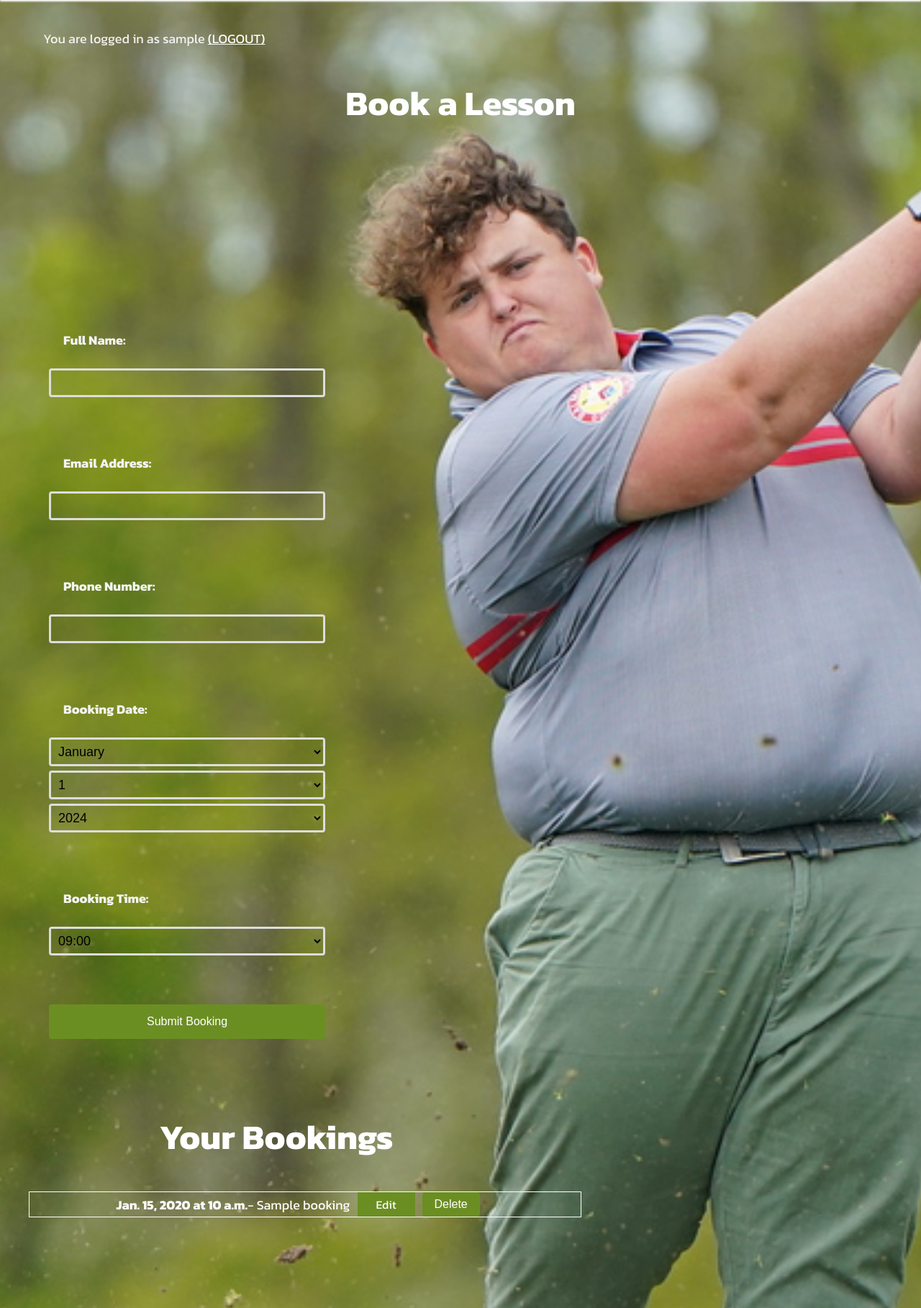
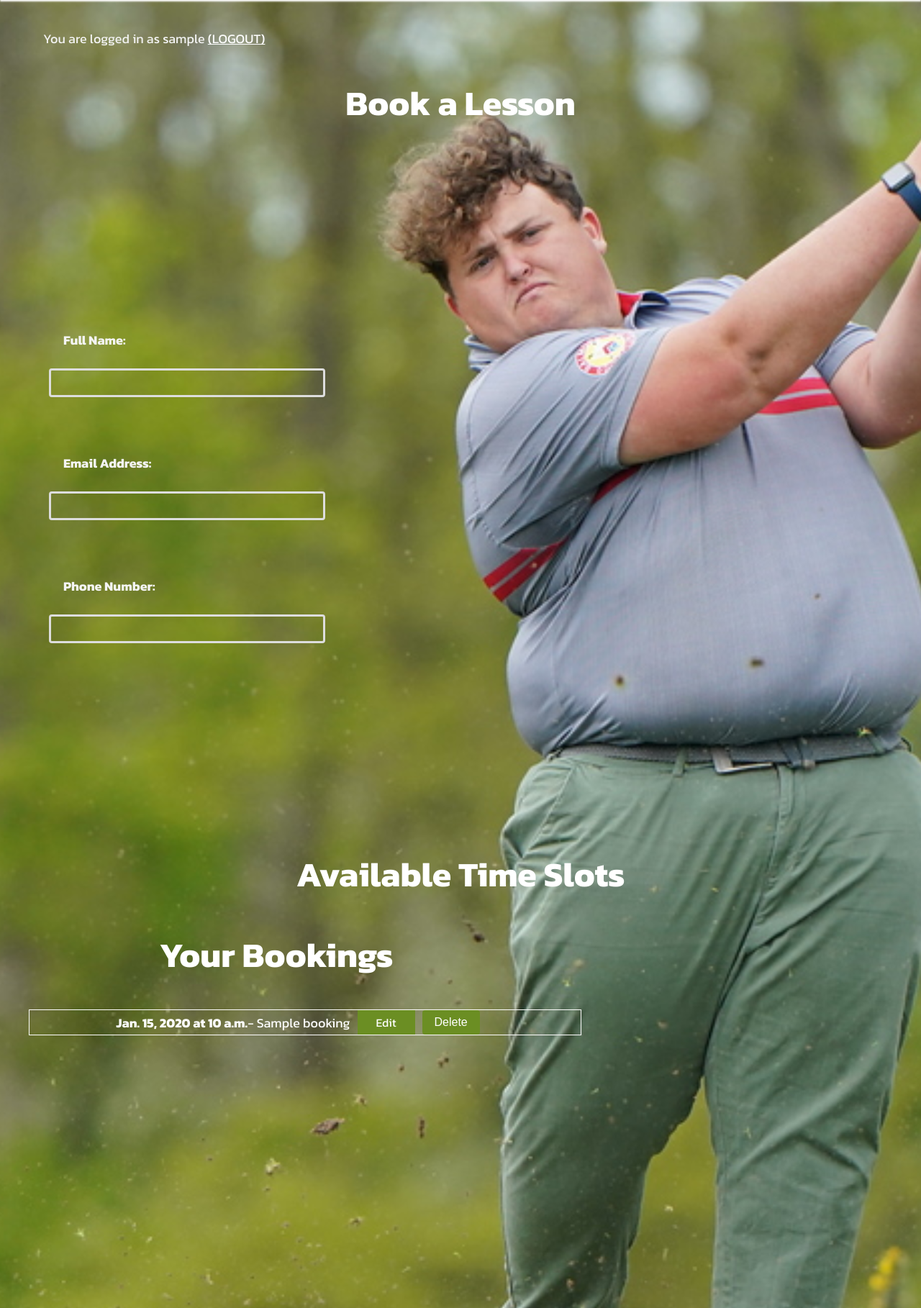
Before and after one commit to Code-Institute-Submissions/learn_golf_booking, a Django app: page /lessons/book/ in a window 1280 px wide. Shown: the part 102-1920 px from the top of the page at 72% size. Run offline with Django 5.2, Linux system fonts and the light colour scheme; a user stored in the database is signed in; tables that the repository leaves empty hold one stand-in row (values such as "Sample post"); some libraries are stand-ins or nearby versions.

Commit message:
Add booking calendar

```diff
--- a/codestar/settings.py
+++ b/codestar/settings.py
@@ -45,6 +45,7 @@
     'django.contrib.staticfiles',
     'lessons',
     'accounts',
+
 ]
 
 AUTH_USER_MODEL = 'auth.User'
--- a/codestar/urls.py
+++ b/codestar/urls.py
@@ -21,5 +21,5 @@
     path('admin/', admin.site.urls),
     path('accounts/', include('accounts.urls')),
     path('lessons/', include('lessons.urls')),
-
+    path('', include('lessons.urls')),
 ]
--- a/lessons/forms.py
+++ b/lessons/forms.py
@@ -6,15 +6,9 @@
 class BookingForm(forms.ModelForm):
     class Meta:
         model = Booking
-        fields = ['name', 'email', 'phone', 'date', 'time']
+        fields = ['name', 'email', 'phone',]
         labels = {
             'name': 'Full Name',
             'email': 'Email Address',
             'phone': 'Phone Number',
-            'date': 'Booking Date',
-            'time': 'Booking Time'
         }
-        widgets = {
-            'date': forms.SelectDateWidget,
-            'time': forms.Select(choices=TIME_CHOICES),
-        }
--- a/lessons/templates/lessons/book_lessons.html
+++ b/lessons/templates/lessons/book_lessons.html
@@ -32,22 +32,27 @@
 
         <h2>{% if editing %}Edit Booking{% else %}Book a Lesson{% endif %}</h2>
 
-        <form method="POST"
-            action="{% if editing %}{% url 'booking_update' booking_id %}{% else %}{% url 'book_lessons' %}{% endif %}">
+        <form method="POST" id="bookingForm"
+            action="{% if editing and booking_id %}{% url 'booking_update' booking_id %}{% else %}{% url 'book_lessons' %}{% endif %}">
             {% csrf_token %}
+            {{ form.non_field_errors }}
             {{ form.as_p }}
-            <button type="submit" id="submit-booking">
-                {% if editing %}Update Booking{% else %}Submit Booking{% endif %}
+            <input type="hidden" id="selected_date" name="selected_date" value="{{ form.date.value|default:'' }}">
+            <input type="hidden" id="selected_time" name="selected_time" value="{{ form.time.value|default:'' }}">
+            {% if editing %}<button>Update Booking</button>{% endif %}
             </button>
         </form>
+        <div id="calendar" class="{% if not editing %}hidden-calendar{% endif %}"></div>
+        <div id="time-slots">
+            <h2>Available Time Slots</h2>
+            <ul id="time-slot-list"></ul>
+        </div>
 
         {% else %}
         <a href="{% url 'signin' %}">Login</a> / <a href="{% url 'register' %}">Register</a>
         <p>You must be logged in to make a booking.</p>
         {% endif %}
-    </section>
 
-    <section>
         <h2 id="bookings-heading">Your Bookings</h2>
         {% if bookings %}
         <ul>
@@ -68,9 +73,8 @@
         <div class="modal-content">
             <span class="close" onclick="closeModal()">&times;</span>
             <p id="confirm-delete">Are you sure you want to delete this booking?</p>
-            <form id="deleteForm" method="post" action="{% url 'book_lessons' %}">
+            <form id="deleteForm" method="post" action="">
                 {% csrf_token %}
-                <input type="hidden" name="delete_booking_id" id="delete_booking_id">
                 <button type="submit">Yes, Delete</button>
                 <button type="button" onclick="closeModal()">Cancel</button>
             </form>
@@ -106,6 +110,7 @@
         </ul>
     </footer>
 
+    <script src='https://cdn.jsdelivr.net/npm/fullcalendar@6.1.15/index.global.min.js'></script>
     <script src="{% static 'js/script.js' %}"></script>
     <script src="https://kit.fontawesome.com/856dbb2edf.js" crossorigin="anonymous"></script>
 </body>
--- a/lessons/urls.py
+++ b/lessons/urls.py
@@ -1,4 +1,4 @@
-from django.urls import path
+from django.urls import path, reverse
 from . import views
 
 urlpatterns = [
@@ -7,4 +7,5 @@
     path('booking/<int:booking_id>/delete/', views.booking_delete, name='booking_delete'),
     path('success/', views.success, name='success'),
     path('', views.home, name='home'),
+    path('available-slots/', views.available_slots, name='available_slots'),
 ]
--- a/lessons/views.py
+++ b/lessons/views.py
@@ -1,73 +1,86 @@
+import json
+from django.http import JsonResponse, HttpResponseBadRequest
 from django.shortcuts import render, redirect, get_object_or_404
+from django.utils.dateparse import parse_date
 from django.contrib.auth.decorators import login_required
+from django.views.decorators.http import require_GET, require_http_methods
+from django.core.exceptions import ValidationError
 from .forms import BookingForm
 from .models import Booking
+from datetime import datetime, timedelta
+from django.utils.timezone import make_aware
+
+def available_slots(request):
+    date_str = request.GET.get('date')
+    date = parse_date(date_str)
+
+    if date:
+        booked_times = Booking.objects.filter(date=date).values_list('time', flat=True)
+        all_times = [
+            "09:00", "10:00", "11:00", "12:00", "13:00",
+            "14:00", "15:00", "16:00", "17:00"
+        ]
+        booked_times = [bt.strftime('%H:%M') for bt in booked_times]
+
+        available_times = [time for time in all_times if time not in booked_times]
+        return JsonResponse(available_times, safe=False)
+    else:
+        return JsonResponse([], safe=False)
+
+@require_http_methods(["GET", "POST"])
+def book_lessons(request):
+    if request.method == 'POST':
+        form = BookingForm(request.POST)
+        selected_date = request.POST.get('selected_date')
+        selected_time = request.POST.get('selected_time')
+
+        if form.is_valid() and selected_date and selected_time:
+            booking = form.save(commit=False)
+            booking.date = selected_date
+            booking.time = selected_time
+            booking.user = request.user
+
+            try:
+                booking.full_clean()
+                booking.save()
+                return redirect('success')
+            except ValidationError as e:
+                form.add_error(None, e)
+
+        bookings = Booking.objects.filter(user=request.user)
+        return render(request, 'lessons/book_lessons.html', {'form': form, 'bookings': bookings, 'error': 'Date and time must be selected.'})
+
+    else:
+        form = BookingForm()
+        bookings = Booking.objects.filter(user=request.user)
+        return render(request, 'lessons/book_lessons.html', {'form': form, 'bookings': bookings})
 
 @login_required
-def book_lessons(request):
-    if request.method == 'POST':
-        if 'delete_booking_id' in request.POST:
-            booking_id = request.POST.get('delete_booking_id')
-            booking_to_delete = get_object_or_404(Booking, id=booking_id, user=request.user)
-            booking_to_delete.delete()
-            return redirect('book_lessons')
-        else:
-            if 'booking_id' in request.POST:
-                booking = get_object_or_404(Booking, id=request.POST['booking_id'], user=request.user)
-                form = BookingForm(request.POST, instance=booking)
-            else:
-                form = BookingForm(request.POST)
-
-            if form.is_valid():
-                booking = form.save(commit=False)
-                booking.user = request.user
-                booking.save()
-                return redirect('book_lessons')
-    else:
-        form = BookingForm()
-
-    bookings = Booking.objects.filter(user=request.user)
-
-    return render(request, 'lessons/book_lessons.html', {
-        'form': form,
-        'bookings': bookings,
-    })
-def home(request):
-    return render(request, 'book_lessons.html')
-
 def success(request):
     return render(request, 'lessons/success.html')
+
+def home(request):
+    return render(request, 'lessons/book_lessons.html')
 
 @login_required
 def booking_update(request, booking_id):
     booking = get_object_or_404(Booking, id=booking_id, user=request.user)
+    form = BookingForm(request.POST or None, instance=booking)
+    if request.method == "POST" and form.is_valid():
+        form.save()
+        return redirect('book_lessons')
+    return render(request, 'lessons/book_lessons.html', {'form': form, 'editing': True})
 
-    if request.method == "POST":
-        form = BookingForm(request.POST, instance=booking)
-        if form.is_valid():
-            form.save()
-            return redirect('book_lessons')  #
-    else:
-        form = BookingForm(instance=booking)
-
-    return render(request, 'lessons/book_lessons.html', {
-        'form': form,
-        'editing': True,
-        'booking_id': booking_id,
-        'bookings': Booking.objects.filter(user=request.user),
-    })
 @login_required
 def booking_delete(request, booking_id):
     booking = get_object_or_404(Booking, id=booking_id, user=request.user)
 
     if request.method == "POST":
-        if 'confirm_delete' in request.POST:
-            booking.delete()
-            return redirect('book_lessons')
+        booking.delete()
+        return redirect('book_lessons')
 
-    bookings = Booking.objects.filter(user=request.user)
     return render(request, 'lessons/book_lessons.html', {
-        'bookings': bookings,
+        'bookings': Booking.objects.filter(user=request.user),
         'delete_confirmation': True,
-        'booking_to_delete': booking,
+        'booking_to_delete': booking
     })
--- /dev/null
+++ b/package.json
@@ -0,0 +1,5 @@
+{
+  "dependencies": {
+    "fullcalendar": "^6.1.15"
+  }
+}
--- a/static/css/style.css
+++ b/static/css/style.css
@@ -335,6 +335,59 @@
     font-size: x-large;
     margin: 0;
 }
+
+/* Booking Calender */
+
+#calendar {
+    min-height: 800px;
+    width: 100%;
+}
+#time-slots {
+    max-width: 900px;
+    margin: 20px auto;
+}
+
+#time-slot-list {
+    list-style: none;
+    padding: 0;
+}
+
+#time-slot-list li {
+    padding: 10px;
+    border: 1px solid #ddd;
+    margin-bottom: 5px;
+    cursor: pointer;
+}
+.time-slot-item {
+    cursor: pointer;
+    padding: 5px;
+    border: 1px solid #ddd;
+    margin: 5px 0;
+}
+
+.time-slot-item:hover {
+    background-color: #f0f0f0;
+}
+
+.time-slot-item.selected {
+    background-color: #007bff;
+    color: white;
+    font-weight: bold;
+}
+.fc-day-selected {
+    background-color: olivedrab;
+    opacity: 0.5;
+}
+#selected-date-display {
+    display: none;
+    margin-top: 10px;
+    font-size: 1.2em;
+    color: #333;
+    font-weight: bold;
+}
+.hidden-calendar {
+    display: none;
+}
 @media screen and (min-width: 1200px) {
     nav {
         display: block;
--- a/static/js/script.js
+++ b/static/js/script.js
@@ -1,5 +1,93 @@
+let calendar;
+
+document.addEventListener('DOMContentLoaded', function () {
+    const calendarEl = document.getElementById('calendar');
+    const nameInput = document.querySelector('input[name="name"]');
+    const emailInput = document.querySelector('input[name="email"]');
+    const phoneInput = document.querySelector('input[name="phone"]');
+    const calendarContainer = document.getElementById('calendar');
+
+    function initializeCalendar() {
+        if (calendarEl && !calendar) { // Initialize calendar if it hasn't been already
+            calendar = new FullCalendar.Calendar(calendarEl, {
+                initialView: 'dayGridMonth',
+                dateClick: function (info) {
+                    document.getElementById('selected_date').value = info.dateStr;
+                    fetchAvailableSlots(info.dateStr);
+                    highlightSelectedDate(info.dateStr);
+                }
+            });
+            calendar.render();
+        }
+    }
+
+    function fetchAvailableSlots(date) {
+        console.log('Fetching available slots for date:', date); // Debugging log
+        fetch(`/lessons/available-slots/?date=${encodeURIComponent(date)}`)
+            .then(response => response.json())
+            .then(data => {
+                console.log('Received data:', data); // Log the received data
+                const timeSlotList = document.getElementById('time-slot-list');
+                timeSlotList.innerHTML = ''; // Clear previous slots
+                if (data.length > 0) {
+                    data.forEach(slot => {
+                        const li = document.createElement('li');
+                        li.textContent = slot;
+                        li.onclick = function () { selectTimeSlot(slot, date); };
+                        timeSlotList.appendChild(li);
+                    });
+                } else {
+                    timeSlotList.innerHTML = '<li>No available slots for this date.</li>';
+                }
+            })
+            .catch(error => console.error('Error fetching time slots:', error));
+    }
+
+    function highlightSelectedDate(dateStr) {
+        const selectedDateElement = document.querySelector('.fc-daygrid-day[data-date="' + dateStr + '"]');
+        if (selectedDateElement) {
+            document.querySelectorAll('.fc-day-selected').forEach(el => el.classList.remove('fc-day-selected'));
+            selectedDateElement.classList.add('fc-day-selected');
+        }
+    }
+
+    function checkInputs() {
+        const allFilled = nameInput && nameInput.value.trim() && emailInput && emailInput.value.trim() && phoneInput && phoneInput.value.trim();
+        if (allFilled) {
+            calendarContainer.style.display = 'block';
+            initializeCalendar();
+        } else {
+            calendarContainer.style.display = 'none';
+        }
+    }
+
+    const isEditing = window.location.href.includes('edit');
+
+    if (isEditing) {
+        calendarContainer.style.display = 'block';
+        initializeCalendar();
+    } else {
+        if (nameInput && emailInput && phoneInput) {
+            nameInput.addEventListener('input', checkInputs);
+            emailInput.addEventListener('input', checkInputs);
+            phoneInput.addEventListener('input', checkInputs);
+        } else {
+            console.error("One or more input fields are missing from the page.");
+        }
+        calendarContainer.style.display = 'none';
+    }
+});
+
+function selectTimeSlot(time, date) {
+    document.getElementById('selected_time').value = time;
+    document.getElementById('selected_date').value = date;
+    document.getElementById('bookingForm').submit();
+}
+
 function openModal(bookingId) {
-    document.getElementById('delete_booking_id').value = bookingId;
+    // Construct the correct delete URL with the booking ID
+    const deleteForm = document.getElementById('deleteForm');
+    deleteForm.action = `/lessons/booking/${bookingId}/delete/`; // Adjust if needed based on your URL patterns
     document.getElementById('deleteModal').style.display = 'block';
 }
 
@@ -7,9 +95,9 @@
     document.getElementById('deleteModal').style.display = 'none';
 }
 
-window.onclick = function(event) {
+window.onclick = function (event) {
     const modal = document.getElementById('deleteModal');
-    if (event.target == modal) {
+    if (event.target === modal) {
         closeModal();
     }
 }
```
Also changed, not shown: lessons/models.py (+8 -2 lines), lessons/templates/lessons/success.html (+25 -14 lines), package-lock.json (added).
